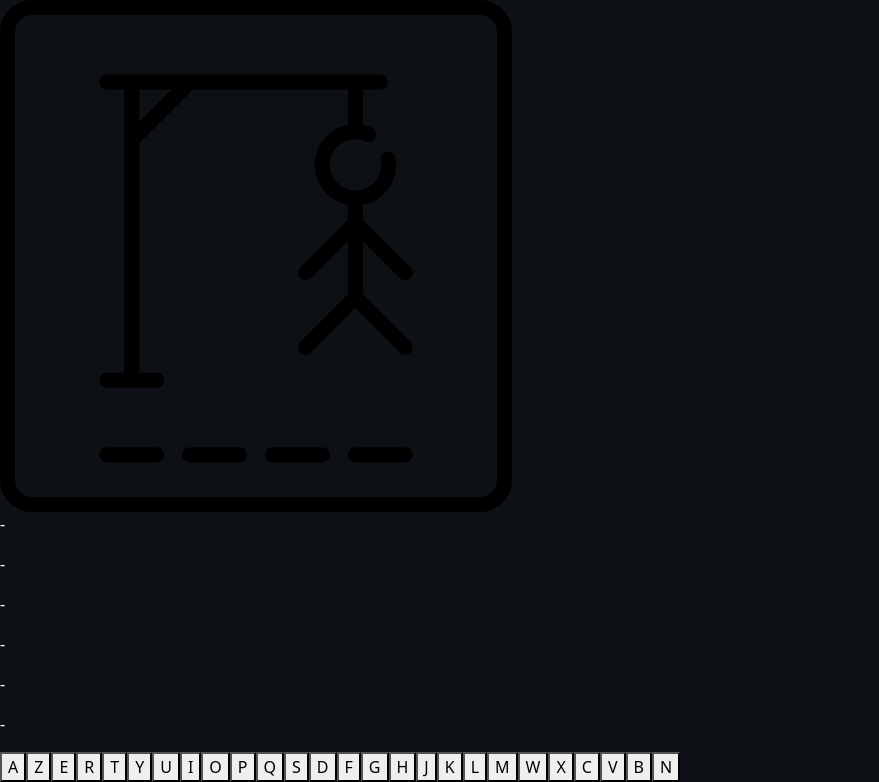
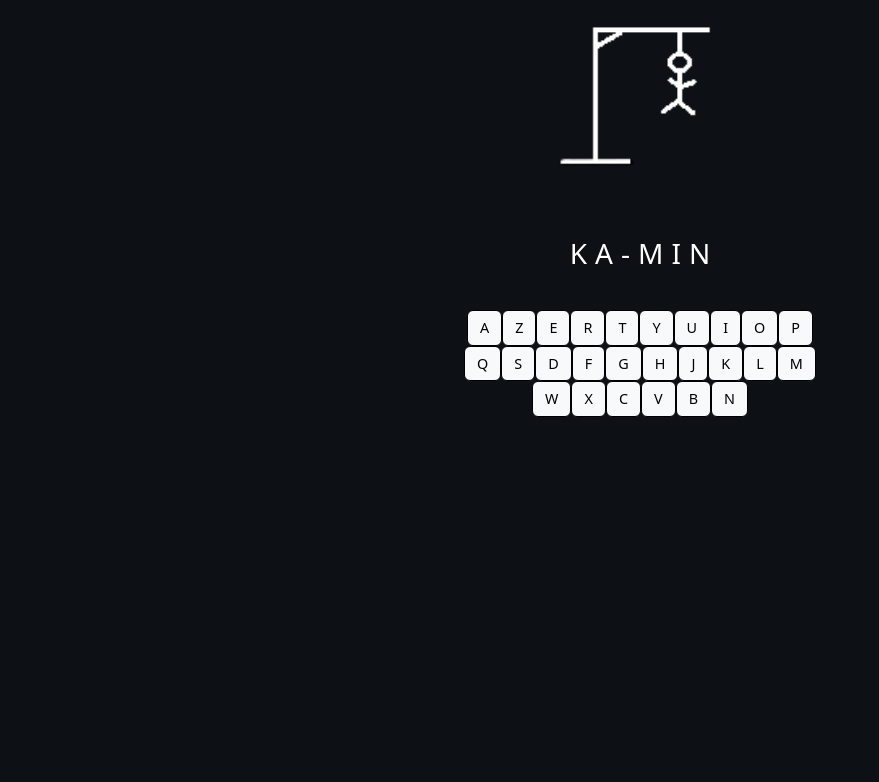
Before and after one commit to MatheoD16/KC-Pendu, a PHP site: page /game in a window 1280 px wide. Shown: the part 106-888 px from the top of the page, without its empty margins (0-879 px from the left). After the commit the page ends 523 px from the top, so only its background shows below. Run offline with PHP 8.4, Linux system fonts and the light colour scheme; some libraries are stand-ins or nearby versions.

Commit message:
:lipstick: Style index & game

```diff
--- a/index.html
+++ b/index.html
@@ -39,7 +39,7 @@
     <div class="container-fluid">
       <div class="text-center">
     <h3 class="pt-5 mt-5">Bienvenue sur le jeu du pendu version KC.</h3>
-        <p class="pt-1">⚠️ C'est n'est encore qu'une première version ⚠️</p>
+        <p class="pt-1">⚠️C'est n'est encore qu'une première version⚠️</p>
     <a href="/game"><button class="btn mt-2 btn-primary">Jouer</button></a>
     </div>
     </div>
--- a/resources/style/style.css
+++ b/resources/style/style.css
@@ -19,6 +19,22 @@ body{
 
 }
 
+#clavier{
+    font-size: larger;
+}
+
+.pendu-img{
+    width: 15%;
+}
+
+#hidden_word{
+    font-size: 175%;
+}
+
+.btn-medium {
+    font-size: 75%;
+}
+
 @media (max-width: 767.98px) {
     .logo-kc{
         width: 15%;
--- a/resources/view/game.html
+++ b/resources/view/game.html
@@ -39,32 +39,46 @@
     </div>
   </header>
 
+  <div class="container-fluid">
+  <div class="text-center">
+    <img class="pendu-img mb-5 mt-3" src="/resources/images/test-pendu.png" />
+    <div id="hidden_word">
+      <div class="d-flex justify-content-center text flex-row mb-3">
+      <p class="p-1">K</p>
+      <p class="p-1">A</p>
+      <p class="p-1">-</p>
+      <p class="p-1">M</p>
+      <p class="p-1">I</p>
+      <p class="p-1">N</p>
+    </div>
+    </div>
+    <div id="clavier">
 
-    <img src="/resources/images/pendu.png" />
+        <div id="first_row">
+      <button  id="btn1" class="btn btn-medium border-black btn-light">A</button><button  class="btn btn-medium border-black btn-light" id="btn2">Z</button
+      ><button id="btn3" class="btn btn-medium border-black btn-light">E</button><button  class="btn btn-medium border-black btn-light" id="btn4">R</button
+      ><button id="btn5" class="btn btn-medium border-black btn-light">T</button><button  class="btn btn-medium border-black btn-light" id="btn6">Y</button
+      ><button id="btn7" class="btn btn-medium border-black btn-light">U</button><button  class="btn btn-medium border-black btn-light" id="btn8">I</button
+      ><button id="btn9" class="btn btn-medium border-black btn-light">O</button><button  class="btn btn-medium border-black btn-light" id="btn10">P</button>
+        </div>
 
-    <div id="hidden_word">
-      <p>-</p>
-      <p>-</p>
-      <p>-</p>
-      <p>-</p>
-      <p>-</p>
-      <p>-</p>
+        <div id="second_row">
+          <button id="btn11" class="btn btn-medium border-black btn-light">Q</button><button class="btn btn-medium border-black btn-light" id="btn12">S</button
+      ><button id="btn13" class="btn btn-medium border-black btn-light">D</button><button class="btn btn-medium border-black btn-light" id="btn14">F</button
+      ><button id="btn15" class="btn btn-medium border-black btn-light">G</button><button class="btn btn-medium border-black btn-light" id="btn16">H</button
+      ><button id="btn17" class="btn btn-medium border-black btn-light">J</button><button class="btn btn-medium border-black btn-light" id="btn18">K</button
+      ><button id="btn19" class="btn btn-medium border-black btn-light">L</button><button class="btn btn-medium border-black btn-light" id="btn20">M</button>
+        </div>
+        <div id="third_row">
+          <button id="btn21" class="btn btn-medium border-black btn-light">W</button><button class="btn btn-medium border-black btn-light" id="btn22">X</button
+      ><button id="btn23" class="btn btn-medium border-black btn-light">C</button><button class="btn btn-medium border-black btn-light" id="btn24">V</button
+      ><button id="btn25" class="btn btn-medium border-black btn-light">B</button><button class="btn btn-medium border-black btn-light" id="btn26">N</button>
     </div>
+    </div>
+  </div>
+  </div>
 
-    <div id="clavier">
-      <button id="btn1">A</button><button id="btn2">Z</button
-      ><button id="btn3">E</button><button id="btn4">R</button
-      ><button id="btn5">T</button><button id="btn6">Y</button
-      ><button id="btn7">U</button><button id="btn8">I</button
-      ><button id="btn9">O</button><button id="btn10">P</button
-      ><button id="btn11">Q</button><button id="btn12">S</button
-      ><button id="btn13">D</button><button id="btn14">F</button
-      ><button id="btn15">G</button><button id="btn16">H</button
-      ><button id="btn17">J</button><button id="btn18">K</button
-      ><button id="btn19">L</button><button id="btn20">M</button
-      ><button id="btn21">W</button><button id="btn22">X</button
-      ><button id="btn23">C</button><button id="btn24">V</button
-      ><button id="btn25">B</button><button id="btn26">N</button>
-    </div>
+  <br>
+  <br>
   </body>
 </html>
```
Also changed, not shown: resources/images/test-pendu.png (added).
